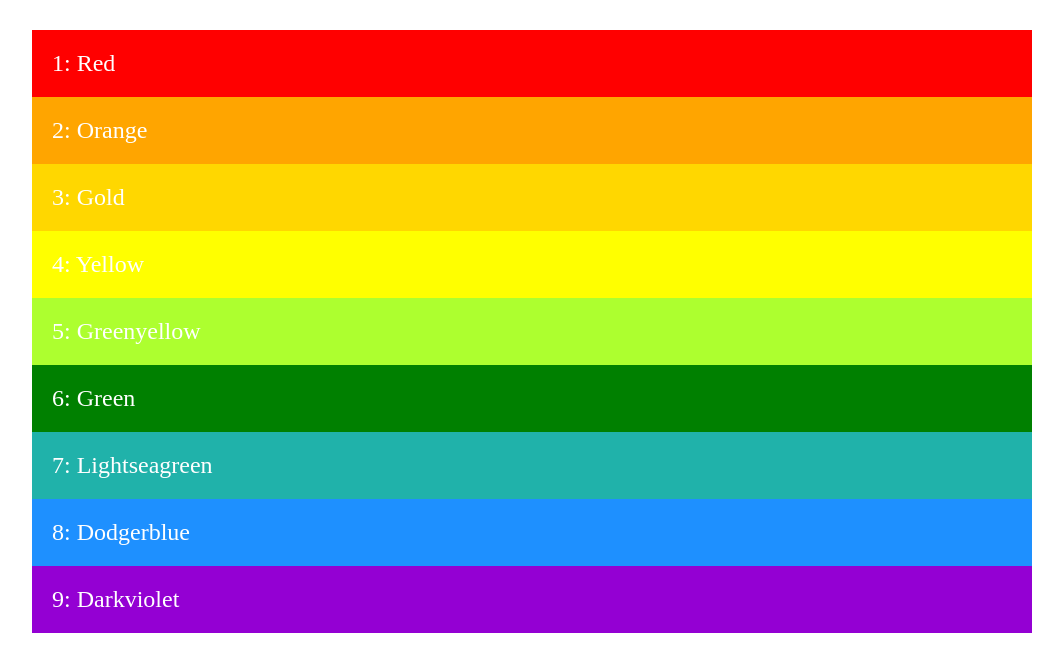
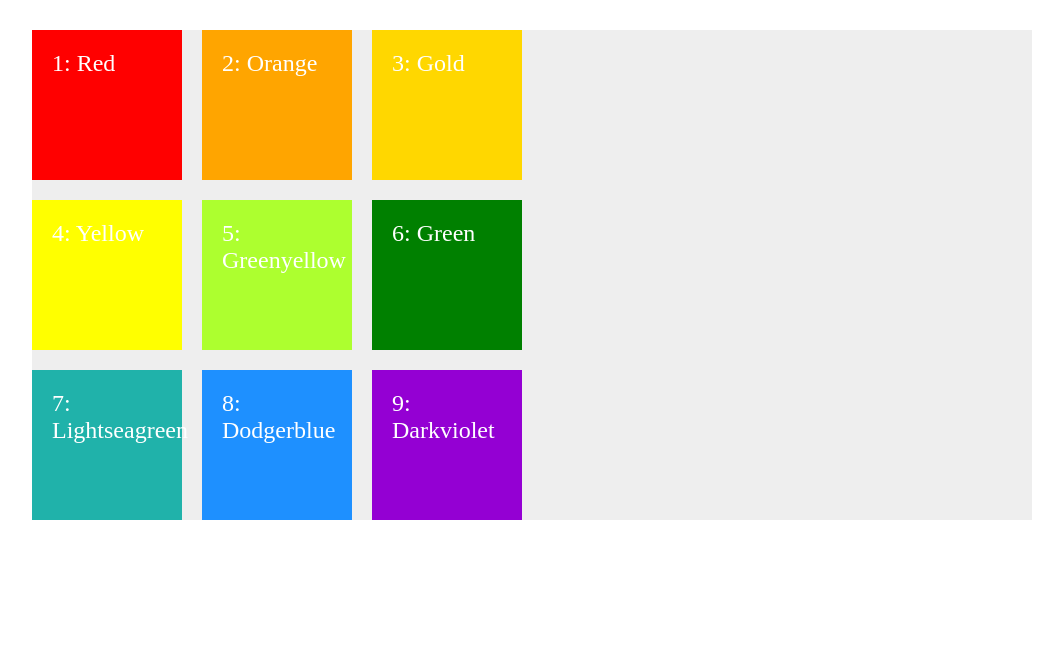
Before and after one commit to haidoro/git_layout_learning, a plain HTML site: page index.html in a window 1280 px wide. Shown: the whole page, without its empty margins (108-1171 px from the left). Drawn offline with Linux system fonts and the light colour scheme.

Commit message:
基本的なグリッド作成
display:gridとgrid-template-rows、grid-template-columns、grid-gapを決定

```diff
--- a/style.css
+++ b/style.css
@@ -3,7 +3,13 @@
 	width: 1000px;
 	margin:30px auto;
 
+	display: grid;
+	grid-template-rows: 150px 150px 150px;
+	grid-template-columns: 150px 150px 150px;
 
+	/*grid-row-gap:20px;
+	grid-column-gap:20px;*/
+	grid-gap:20px;
 }
 .item{
 	padding: 20px;
```
Also changed, not shown: images/flex-layout.png (added), images/glid.png (added), images/grid-layout.png (added), images/grid110.png (added), images/grid111.png (added), images/grid112.png (added), images/grid113.png (added), images/grid114.png (added), 1 other file.
